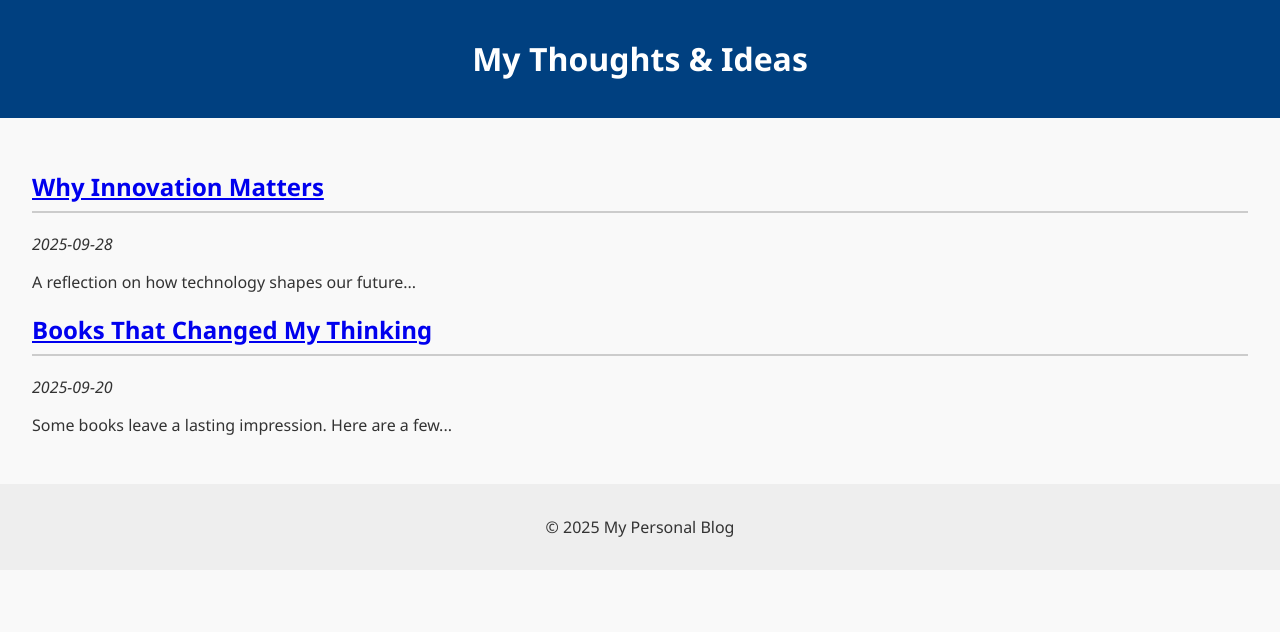
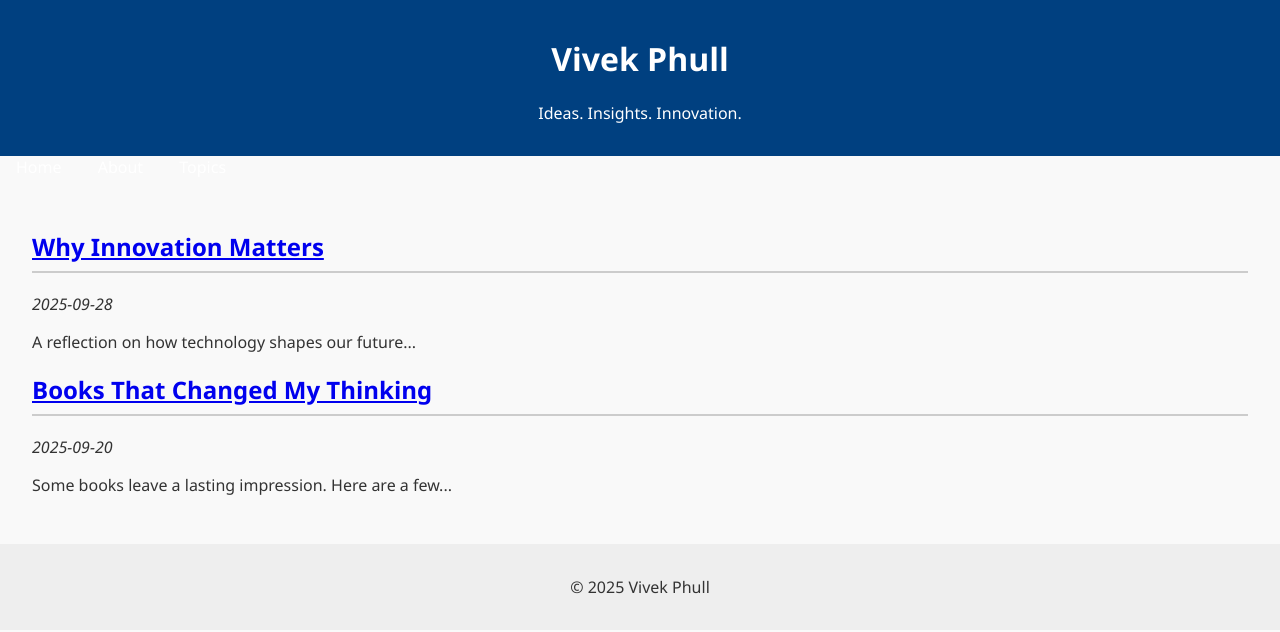
Before and after one commit to vivekphull/vivekphull, a plain HTML site: page index.html in a window 1280 px wide. Drawn offline with Linux system fonts and the light colour scheme.

Commit message:
Update index.html

```diff
--- a/index.html
+++ b/index.html
@@ -3,20 +3,30 @@
 <head>
   <meta charset="UTF-8" />
   <meta name="viewport" content="width=device-width, initial-scale=1.0" />
-  <title>My Personal Blog</title>
+  <title>Vivek Phull | Blog</title>
   <link rel="stylesheet" href="styles.css" />
+  <link href="https://fonts.googleapis.com/css2?family=Lora&family=Open+Sans&display=swap" rel="stylesheet">
 </head>
 <body>
-  <header>
-    <h1>My Thoughts & Ideas</h1>
+  <header class="hero">
+    <div class="overlay">
+      <h1>Vivek Phull</h1>
+      <p>Ideas. Insights. Innovation.</p>
+    </div>
   </header>
 
-  <main id="blog-list">
+  <nav class="navbar">
+    <a href="index.html">Home</a>
+    <a href="about.html">About</a>
+    <a href="#">Topics</a>
+  </nav>
+
+  <main id="blog-list" class="grid-container">
     <p>Loading posts...</p>
   </main>
 
   <footer>
-    <p>&copy; 2025 My Personal Blog</p>
+    <p>&copy; 2025 Vivek Phull</p>
   </footer>
 
   <script src="script.js"></script>
```
